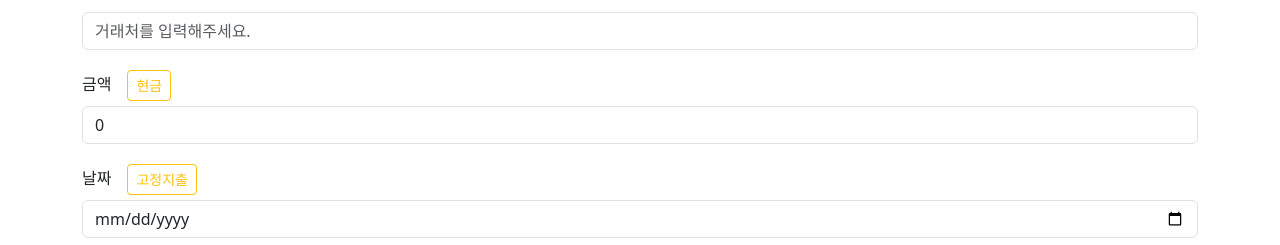
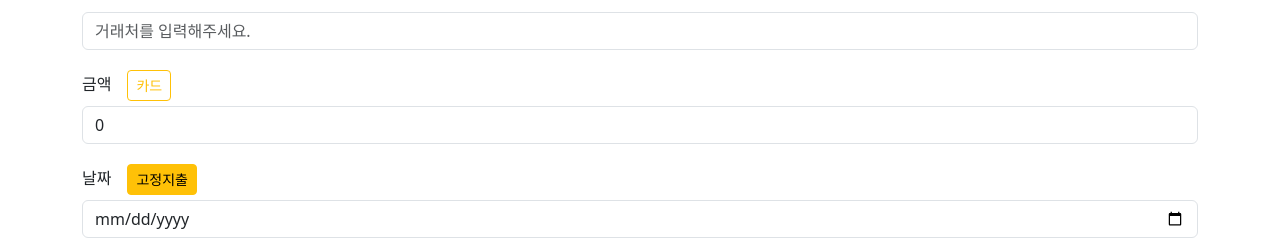
Before and after one commit to ufofo23/account_book_skeleton_project, a Vue app in the folder account_book_skeleton_project/: page /history/add in a window 1280 px wide. Both pictures are taken after a click on the button "고정지출". Shown: the part 280-525 px from the top of the page. Built offline with nearby package versions, Linux system fonts and the light colour scheme; no server answers.

Commit message:
Complete createHistory.vue

```diff
--- a/account_book_skeleton_project/db.json
+++ b/account_book_skeleton_project/db.json
@@ -89,6 +89,16 @@
       "category": "식비",
       "purchaseMethod": "카드",
       "memo": "정기 지출 테스트 용 샘플입니다."
+    },
+    {
+      "id": 1718246174531,
+      "name": "periodic test",
+      "amount": -2000,
+      "date": "20240613",
+      "category": "공과금",
+      "purchaseMethod": "cash",
+      "isPeriodic": "true",
+      "memo": "periodic test"
     }
   ]
 }
--- a/account_book_skeleton_project/src/pages/createHistory.vue
+++ b/account_book_skeleton_project/src/pages/createHistory.vue
@@ -19,8 +19,20 @@
         </div>
         <div class="form-group">
           <label for="amount" class="me-3 d-inline-block">금액</label>
-          <button type="button" class="btn btn-outline-warning btn-sm">
-            <!--click이벤트 추가 필요-->
+          <button
+            type="button"
+            class="btn btn-outline-warning btn-sm"
+            v-if="history.purchaseMethod === 'card'"
+            @click="() => (history.purchaseMethod = 'cash')"
+          >
+            카드
+          </button>
+          <button
+            type="button"
+            class="btn btn-warning btn-sm"
+            v-else
+            @click="() => (history.purchaseMethod = 'card')"
+          >
             현금
           </button>
           <input
@@ -33,8 +45,20 @@
         </div>
         <div class="form-group">
           <label for="date" class="me-3 d-inline-block">날짜</label>
-          <button type="button" class="btn btn-outline-warning btn-sm">
-            <!--click이벤트 추가 필요-->
+          <button
+            type="button"
+            class="btn btn-outline-warning btn-sm"
+            v-if="history.isPeriodic === 'false'"
+            @click="() => (history.isPeriodic = 'true')"
+          >
+            고정지출
+          </button>
+          <button
+            type="button"
+            class="btn btn-warning btn-sm"
+            v-else
+            @click="() => (history.isPeriodic = 'false')"
+          >
             고정지출
           </button>
           <input
@@ -120,6 +144,9 @@ const expenseCategory = [
   '투자',
 ];
 
+// 결제 방식
+const purchaseMethod = ['card', 'cash'];
+
 const history = reactive({
   name: '',
   amount: '0',
@@ -144,8 +171,6 @@ const addTodoHandler = () => {
     !name ||
     name.trim() === '' ||
     !amount ||
-    amount.trim() === '' ||
-    !isNaN(amount) ||
     !date ||
     date.trim() === '' ||
     category === '카테고리를 선택하세요'
--- a/account_book_skeleton_project/src/stores/counter.js
+++ b/account_book_skeleton_project/src/stores/counter.js
@@ -198,7 +198,13 @@ export const useHistoryListStore = defineStore('historyList', () => {
         isPeriodic,
         memo,
       };
-      const res = await axios.post(BASEURI_budget, payload);
+      let res;
+      if (payload.isPeriodic === 'false') {
+        res = await axios.post(BASEURI_budget, payload);
+      } else {
+        res = await axios.post(BASEURI_periodicExpense, payload);
+      }
+
       if (res.status === 201) {
         state.historyList.push({ ...res.data });
         successCallback();
```
